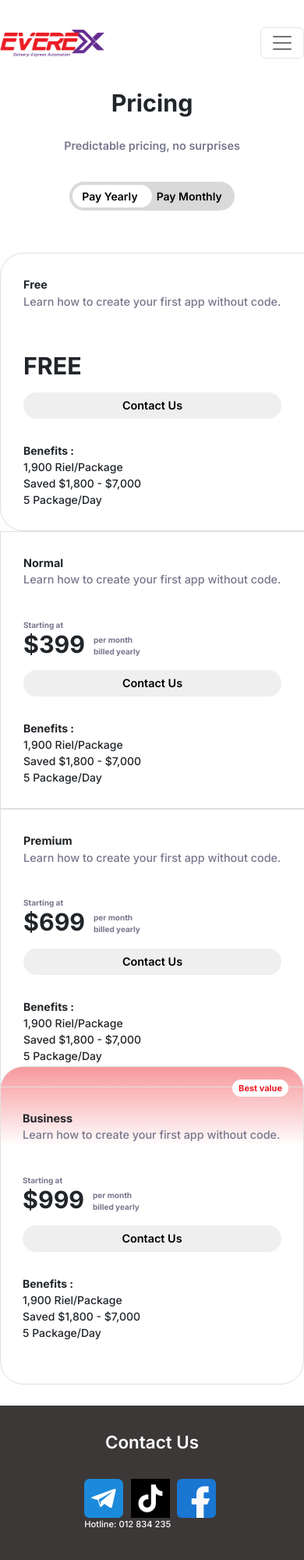
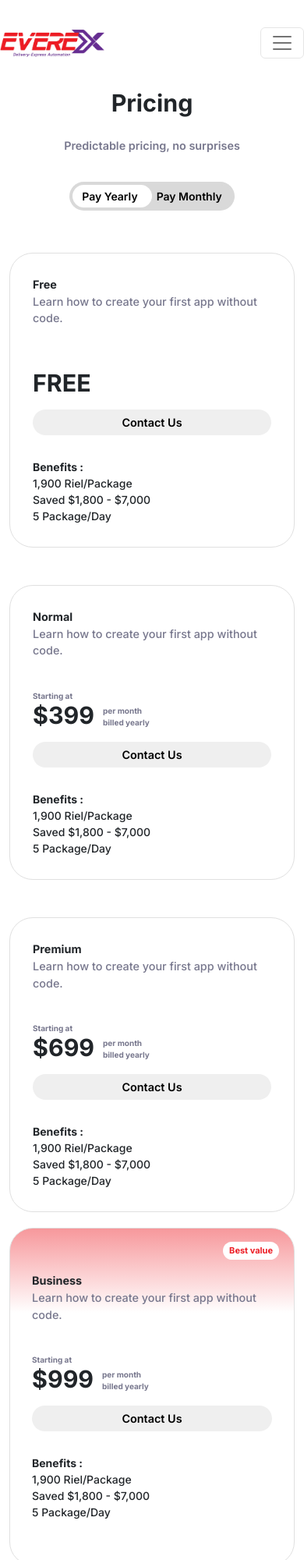
Before and after one commit to JokerMas/JokerMas.github.io, a plain HTML site: page pricing.html in a window 390 px wide. Shown: the top 2000 px of the page at 78% size. Drawn offline with nearby package versions, Linux system fonts and the light colour scheme.

Commit message:
Add files via upload

```diff
--- a/assets/css/style.css
+++ b/assets/css/style.css
@@ -480,6 +480,28 @@ body {
   border-radius: 30px;
   background: linear-gradient(to top, white 75%, var(--color-red) 130%);
 }
+@media (max-width: 1200px) {
+  .pricing-list-1 {
+    border: 1px solid rgb(224, 224, 224);
+    border-radius: 30px;
+    padding: 29px;
+  }
+
+  .pricing-list-2 {
+    border: 1px solid rgb(224, 224, 224);
+    border-radius: 30px;
+    padding: 29px;
+  }
+  .pricing-list-3 {
+    border: 1px solid rgb(224, 224, 224);
+    border-radius: 30px;
+    padding: 29px;
+  }
+  .pricing-list-4 {
+    padding: 29px;
+    position: relative;
+  }
+}
 .pricing-best-value-tag {
   padding: 3px 8px;
   border-radius: 30px;
--- a/pricing.html
+++ b/pricing.html
@@ -177,10 +177,11 @@
       </div>
     </div>
 
-    <div class="my-container padding-top">
+    <div class="my-container padding-top padding-bottom">
       <div class="container-fluid">
-        <div class="row">
-          <div class="col-md-3 pricing-list-1">
+        <div class="row g-xl-0 gy-5">
+          <div class="col-xl-3 col-md-6">
+            <div class="pricing-list-1">
               <div class="pricing-list-title">Free</div>
               <div class="pricing-list-description">
                 Learn how to create your first app without code.
@@ -189,13 +190,17 @@
 
               <button class="pricing-list-button">Contact Us</button>
               <ul class="pricing-list-ul">
-              <li class="pricing-list-li-title"><strong>Benefits :</strong></li>
+                <li class="pricing-list-li-title">
+                  <strong>Benefits :</strong>
+                </li>
                 <li class="pricing-list-li-title">1,900 Riel/Package</li>
                 <li class="pricing-list-li-title">Saved $1,800 - $7,000</li>
                 <li class="pricing-list-li-title">5 Package/Day</li>
               </ul>
             </div>
-          <div class="col-md-3 pricing-list-2">
+          </div>
+          <div class="col-xl-3 col-md-6">
+            <div class="pricing-list-2">
               <div class="pricing-list-title">Normal</div>
               <div class="pricing-list-description">
                 Learn how to create your first app without code.
@@ -203,22 +208,30 @@
               <div class="pricing-list-price" id="pricing-list-price">
                 $399
                 <div class="pricing-list-start-at">Starting at</div>
-              <div class="pricing-list-bill">per month<br />billed yearly</div>
+                <div class="pricing-list-bill">
+                  per month<br />billed yearly
+                </div>
               </div>
               <div class="pricing-list-price2" id="pricing-list-price2">
                 $299
                 <div class="pricing-list-start-at">Starting at</div>
-              <div class="pricing-list-bill">per month<br />billed yearly</div>
+                <div class="pricing-list-bill">
+                  per month<br />billed yearly
+                </div>
               </div>
               <button class="pricing-list-button">Contact Us</button>
               <ul class="pricing-list-ul">
-              <li class="pricing-list-li-title"><strong>Benefits :</strong></li>
+                <li class="pricing-list-li-title">
+                  <strong>Benefits :</strong>
+                </li>
                 <li class="pricing-list-li-title">1,900 Riel/Package</li>
                 <li class="pricing-list-li-title">Saved $1,800 - $7,000</li>
                 <li class="pricing-list-li-title">5 Package/Day</li>
               </ul>
             </div>
-          <div class="col-md-3 pricing-list-3">
+          </div>
+          <div class="col-xl-3 col-md-6">
+            <div class="pricing-list-3">
               <div class="pricing-list-title">Premium</div>
               <div class="pricing-list-description">
                 Learn how to create your first app without code.
@@ -226,22 +239,30 @@
               <div class="pricing-list-price" id="pricing-list-price">
                 $699
                 <div class="pricing-list-start-at">Starting at</div>
-              <div class="pricing-list-bill">per month<br />billed yearly</div>
+                <div class="pricing-list-bill">
+                  per month<br />billed yearly
+                </div>
               </div>
               <div class="pricing-list-price2" id="pricing-list-price2">
                 $599
                 <div class="pricing-list-start-at">Starting at</div>
-              <div class="pricing-list-bill">per month<br />billed yearly</div>
+                <div class="pricing-list-bill">
+                  per month<br />billed yearly
+                </div>
               </div>
               <button class="pricing-list-button">Contact Us</button>
               <ul class="pricing-list-ul">
-              <li class="pricing-list-li-title"><strong>Benefits :</strong></li>
+                <li class="pricing-list-li-title">
+                  <strong>Benefits :</strong>
+                </li>
                 <li class="pricing-list-li-title">1,900 Riel/Package</li>
                 <li class="pricing-list-li-title">Saved $1,800 - $7,000</li>
                 <li class="pricing-list-li-title">5 Package/Day</li>
               </ul>
             </div>
-          <div class="col-md-3 pricing-list-4">
+          </div>
+          <div class="col-xl-3 col-md-6">
+            <div class="pricing-list-4">
               <div class="pricing-best-value-tag">Best value</div>
               <div class="pricing-list-title">Business</div>
               <div class="pricing-list-description">
@@ -250,20 +271,27 @@
               <div class="pricing-list-price" id="pricing-list-price">
                 $999
                 <div class="pricing-list-start-at">Starting at</div>
-              <div class="pricing-list-bill">per month<br />billed yearly</div>
+                <div class="pricing-list-bill">
+                  per month<br />billed yearly
+                </div>
               </div>
               <div class="pricing-list-price2" id="pricing-list-price2">
                 $799
                 <div class="pricing-list-start-at">Starting at</div>
-              <div class="pricing-list-bill">per month<br />billed yearly</div>
+                <div class="pricing-list-bill">
+                  per month<br />billed yearly
+                </div>
               </div>
               <button class="pricing-list-button">Contact Us</button>
               <ul class="pricing-list-ul">
-              <li class="pricing-list-li-title"><strong>Benefits :</strong></li>
+                <li class="pricing-list-li-title">
+                  <strong>Benefits :</strong>
+                </li>
                 <li class="pricing-list-li-title">1,900 Riel/Package</li>
                 <li class="pricing-list-li-title">Saved $1,800 - $7,000</li>
                 <li class="pricing-list-li-title">5 Package/Day</li>
               </ul>
+            </div>
           </div>
         </div>
       </div>
```
Lines whose indentation alone changed are shown as unchanged.
